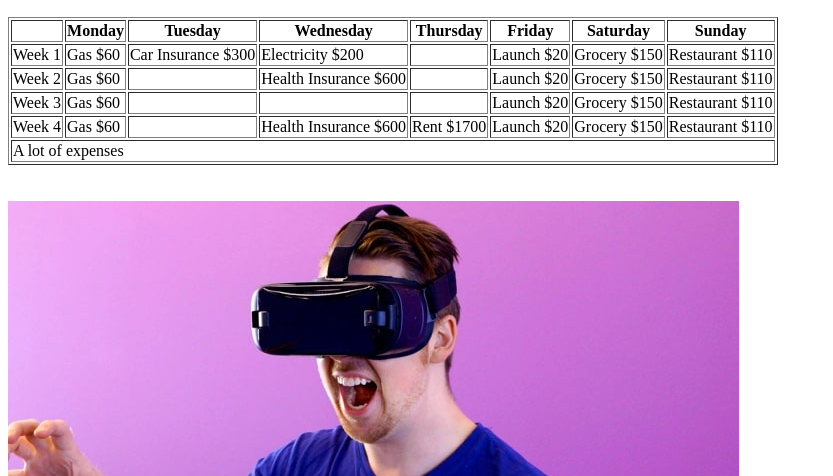
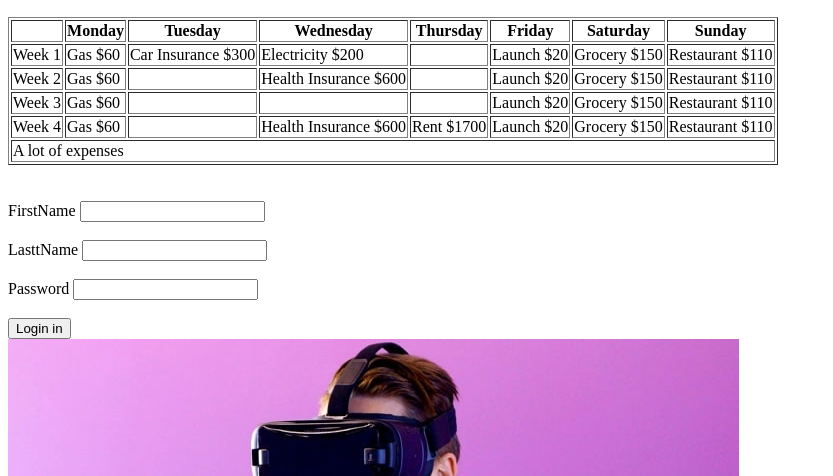
Before and after one commit to kindeme/loopstudios, a plain HTML site: page index.html in a window 1280 px wide. Shown: the part 324-800 px from the top of the page, without its empty margins (0-833 px from the left). Drawn offline with Linux system fonts and the light colour scheme.

Commit message:
studio update

```diff
--- a/index.html
+++ b/index.html
@@ -100,6 +100,25 @@
 				</tfoot>
 			</table>
 			<br /><br />
+
+			<form action="post">
+				<div>
+					<label for="firstName"> FirstName</label>
+					<input type="text" id="firstName" name="firstName" />
+				</div>
+				<br />
+				<div>
+					<label for="lastName"> LasttName</label>
+					<input type="text" id="lastName" name="lastName" />
+				</div>
+				<br />
+				<div>
+					<label for="password"> Password</label>
+					<input type="password" id="password" name="password" />
+				</div>
+				<br />
+				<input type="submit" value="Login in" />
+			</form>
 		</section>
 
 		<main>
```
